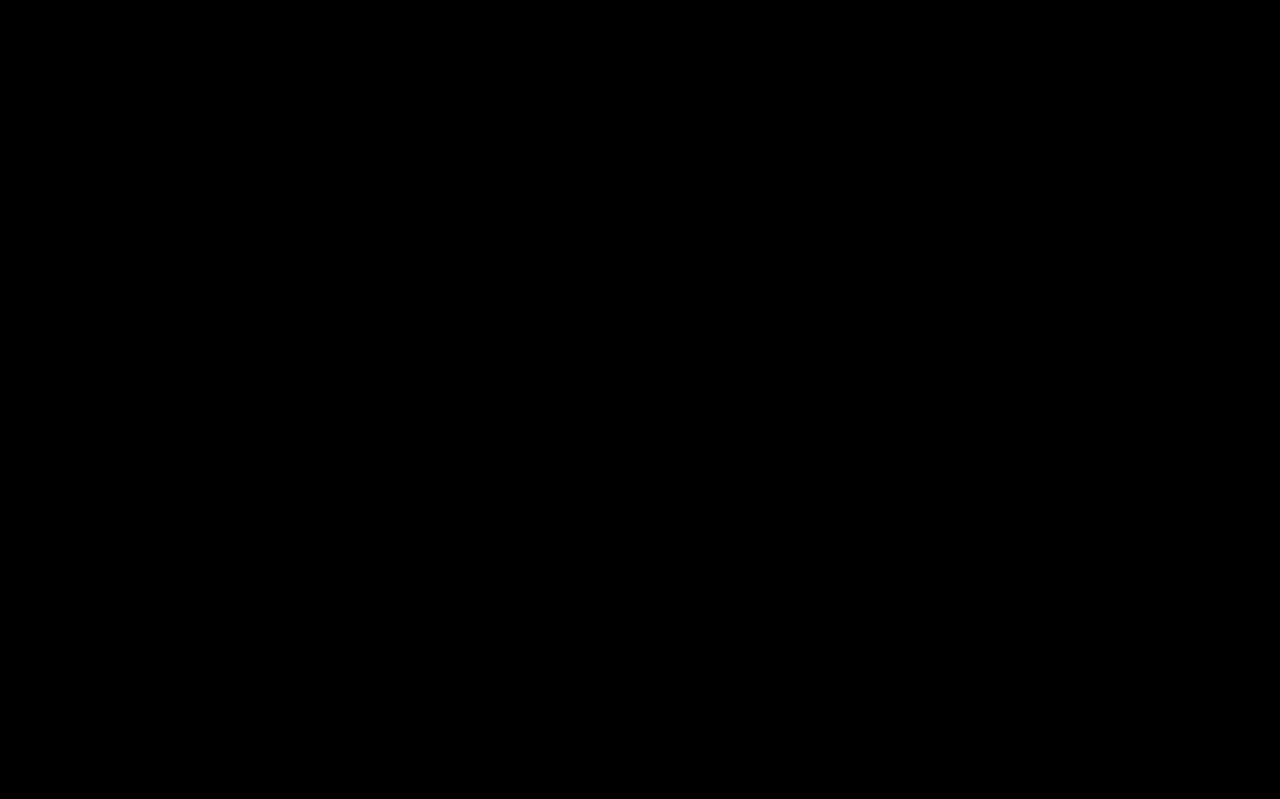
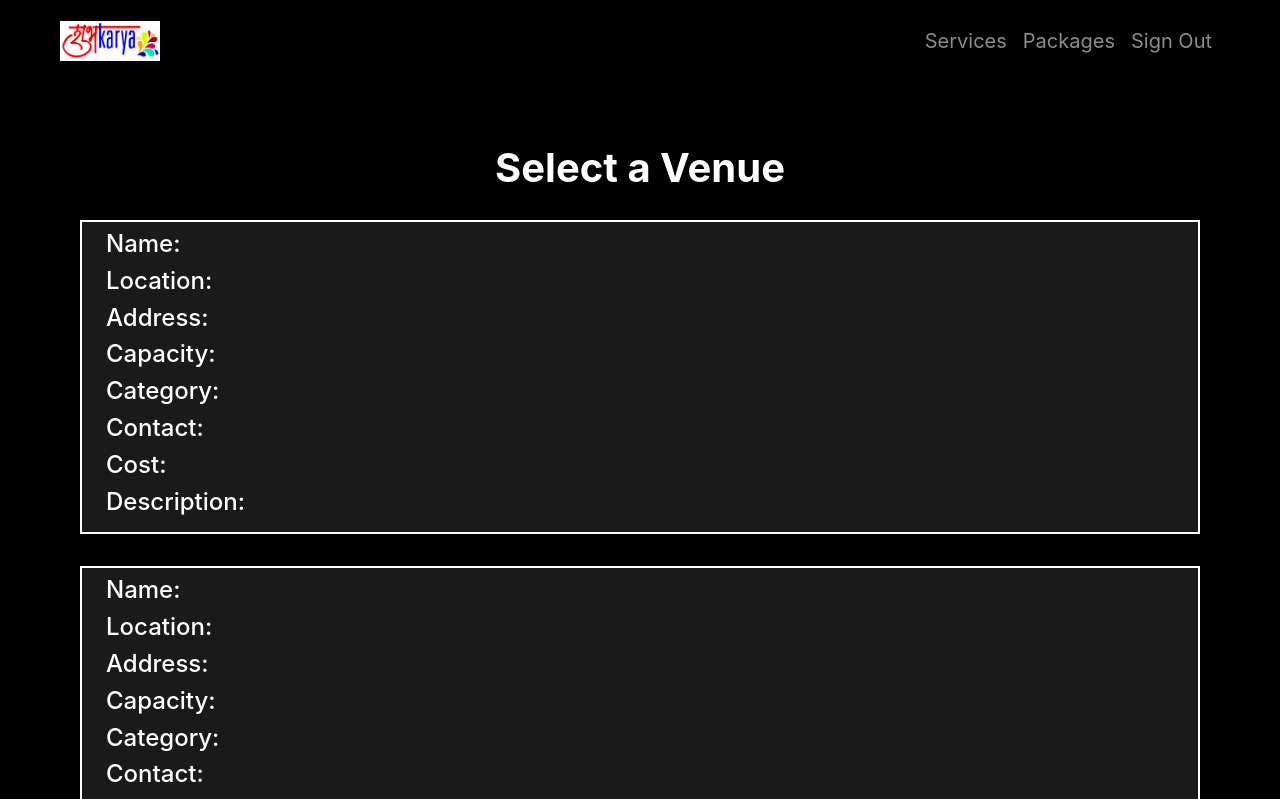
Before and after one commit to harsh7598/cdac-project, a React (Create React App) app in the folder frontend/: page /customer/bookevent/selectvenue in a window 1280 px wide. Shown: the top 799 px of the page. Built offline with nearby package versions, Linux system fonts and the light colour scheme.

Commit message:
venue and caterer page added in frontend(19/02)

```diff
--- a/frontend/src/App.js
+++ b/frontend/src/App.js
@@ -16,6 +16,8 @@
 import BookEvent from "./component/AfterLoginPage/BookEvent";
 import EditEvent from "./component/AfterLoginPage/EditEvent";
 import EmployeeRegister from "./component/login/EmployeeRegister";
+import SelectVenue from "./component/AfterLoginPage/SelectVenue";
+import SelectCaterer from "./component/AfterLoginPage/SelectCaterer";
 function App() {
 
   return (
@@ -76,6 +78,14 @@
             <NavSignOut />
             <EditEvent />
           </Route>
+          <Route exact path="/customer/bookevent/selectvenue">
+            <NavSignOut />
+            <SelectVenue />
+          </Route>
+          <Route exact path="/customer/bookevent/selectcaterer">
+            <NavSignOut />
+            <SelectCaterer />
+          </Route>
 
         </Switch>
         {/* <NavOther/> */}
--- a/frontend/src/component/AfterLoginPage/BookEvent.js
+++ b/frontend/src/component/AfterLoginPage/BookEvent.js
@@ -3,8 +3,7 @@
 const BookEvent = () => {
   const [addclass, setaddclass] = useState("");
   return (
-    <div className="backgrnd position-absolute top-50 start-50 translate-middle w-100">
-      {/* <div className={`container ${addclass}`} id="container"> */}
+    <div className="forms-container">
       <form className="Emplogin-form-in mt-3">
         <table className="col-12 mt-5">
           <thead>
@@ -42,7 +41,7 @@
           </tbody>
         </table>
         <div className="d-grid col-10 mt-3 mx-auto">
-          <Link className="btn bg-danger btn-lg text-white my-3 px-5 py-2 rounded-pill" to={""}>Proceed</Link>
+          <Link className="btn bg-danger btn-lg text-white my-3 px-5 py-2 rounded-pill" to={"/customer/bookevent/selectvenue"}>Proceed</Link>
         </div>
       </form>
 
--- a/frontend/src/component/AfterLoginPage/EditEvent.js
+++ b/frontend/src/component/AfterLoginPage/EditEvent.js
@@ -3,8 +3,7 @@
 const EditEvent = () => {
   const [addclass, setaddclass] = useState("");
   return (
-    <div className="backgrnd position-absolute top-50 start-50 translate-middle w-100">
-      {/* <div className={`container ${addclass}`} id="container"> */}
+    <div className="forms-container">
       <form className="Emplogin-form-in mt-3">
         <table className="col-12 mt-5">
           <thead>
--- a/frontend/src/component/AfterLoginPage/NavSignOut.js
+++ b/frontend/src/component/AfterLoginPage/NavSignOut.js
@@ -12,7 +12,7 @@
           <Link className="navbar-brand" to={"/"}>
             <img src={logo} alt="not found" width="100" height="40"/>
           </Link>
-          <Link className="navbar-brand fs-3" to={"/"}>Event Management System</Link>
+          {/* <Link className="navbar-brand fs-3" to={"/"}>Event Management System</Link> */}
           <button
             className="navbar-toggler"
             type="button"
--- /dev/null
+++ b/frontend/src/component/AfterLoginPage/SelectCaterer.js
@@ -0,0 +1,110 @@
+import { useEffect, useState } from 'react';
+import { Link, useHistory } from 'react-router-dom';
+import axios from "axios";
+// import employeeService from '../services/employee.service';
+
+const SelectCaterer = () => {
+
+//   const [caterers, setCaterers] = useState([]);
+
+//   const init = () => {
+//     axios.get()
+//       .then(response => {
+//         console.log('Printing Caterers data', response.data);
+//         setCaterers(response.data);
+//       })
+//       .catch(error => {
+//         console.log('Something went wrong', error);
+//       })
+//   }
+
+//   useEffect(() => {
+//     init();
+//   }, []);
+
+const caterers = [
+    {
+      id: 1
+    },
+    {
+      id: 2
+
+    },
+    {
+      id: 3
+
+    }
+  ];
+
+  return (
+
+<div className="forms-container">
+      <div className="py-5 text-white my-5">
+      <div colSpan="2" className="fw-bold pt-5 display-6">
+                Select a Caterer
+              </div>
+        <div className="py-4 list-items">
+          {caterers.map((caterer) => (
+
+            <div key={caterer.id}>
+              <Link className="nav-link text-white py-1" to={caterer.link}>
+                <div className="event__box py-2 px-2 border border-2 border-white">
+                  <h4 className="text-start px-3">Name: {caterer.name}</h4>
+                  <h4 className="text-start px-3">Contact: {caterer.contactNumber}</h4>
+                  <h4 className="text-start px-3">Speciality: {caterer.speciality}</h4>
+
+
+
+                </div>
+              </Link>
+                <br></br>
+            </div>
+
+          ))}
+        </div>
+      </div>
+    </div>
+
+
+
+
+    // <div className="container">
+    //   <h3>List of Employees</h3>
+    //   <hr/>
+    //   <div>
+    //     <Link to="/add" className="btn btn-primary mb-2">Add Employee</Link>
+    //     <table className="table table-bordered table-striped">
+    //       <thead className="thead-dark">
+    //         <tr>
+    //           <th>Name</th>
+    //           <th>Location</th>
+    //           <th>Department</th>
+    //           <th>Actions</th>
+    //         </tr>
+    //       </thead>
+    //       <tbody>
+    //       {
+    //         venues.map(employee => (
+    //           <tr key={employee.id}>
+    //             <td>{employee.name}</td>
+    //             <td>{employee.location}</td>
+    //             <td>{employee.department}</td>
+    //             <td>
+    //               <Link className="btn btn-info" to={`/employees/edit/${employee.id}`}>Update</Link>
+
+    //               {/* <button className="btn btn-danger ml-2" onClick={() => {
+    //                 handleDelete(employee.id);
+    //               }}>Delete</button> */}
+    //             </td>
+    //           </tr>
+    //         ))
+    //       }
+    //       </tbody>
+    //     </table>
+
+    //   </div>
+    // </div>
+  );
+}
+
+export default SelectCaterer;
--- /dev/null
+++ b/frontend/src/component/AfterLoginPage/SelectVenue.js
@@ -0,0 +1,121 @@
+import { useEffect, useState } from 'react';
+import { Link, useHistory } from 'react-router-dom';
+import axios from "axios";
+// import employeeService from '../services/employee.service';
+
+const SelectVenue = () => {
+
+//   const [venues, setVenues] = useState([]);
+
+//   const init = () => {
+//     axios.get()
+//       .then(response => {
+//         console.log('Printing Venues data', response.data);
+//         setVenues(response.data);
+//       })
+//       .catch(error => {
+//         console.log('Something went wrong', error);
+//       })
+//   }
+
+//   useEffect(() => {
+//     init();
+//   }, []);
+
+const venues = [
+    {
+      id: 1,
+      icon: <p className="commonIcons2" />,
+      heading: "Book Event",
+      link: "bookevent"
+    },
+    {
+      id: 2,
+      icon: <p className="commonIcons2" />,
+      heading: "View Event",
+      link: "viewevent"
+    },
+    {
+      id: 3,
+      icon: <p className="commonIcons2" />,
+      heading: "Edit Event Information",
+      link: "editevent"
+    }
+  ];
+
+  return (
+
+<div className="forms-container">
+      <div className="py-5 text-white my-5">
+      <div colSpan="2" className="fw-bold pt-5 display-6">
+                Select a Venue
+              </div>
+        <div className="py-4 list-items">
+          {venues.map((venue) => (
+
+            <div key={venue.id}>
+              <Link className="nav-link text-white py-1" to={"/customer/bookevent/selectcaterer"}>
+                <div className="event__box py-2 px-2 border border-2 border-white">
+                  <h4 className="text-start px-3">Name: {venue.name}</h4>
+                  <h4 className="text-start px-3">Location: {venue.location}</h4>
+                  <h4 className="text-start px-3">Address: {venue.address}</h4>
+                  <h4 className="text-start px-3">Capacity: {venue.maxCapacity}</h4>
+                  <h4 className="text-start px-3">Category: {venue.category}</h4>
+                  <h4 className="text-start px-3">Contact: {venue.contact}</h4>
+                  <h4 className="text-start px-3">Cost: {venue.cost}</h4>
+                  <h4 className="text-start px-3">Description: {venue.description}</h4>
+
+
+                </div>
+              </Link>
+                <br></br>
+            </div>
+
+          ))}
+        </div>
+      </div>
+    </div>
+
+
+
+
+    // <div className="container">
+    //   <h3>List of Employees</h3>
+    //   <hr/>
+    //   <div>
+    //     <Link to="/add" className="btn btn-primary mb-2">Add Employee</Link>
+    //     <table className="table table-bordered table-striped">
+    //       <thead className="thead-dark">
+    //         <tr>
+    //           <th>Name</th>
+    //           <th>Location</th>
+    //           <th>Department</th>
+    //           <th>Actions</th>
+    //         </tr>
+    //       </thead>
+    //       <tbody>
+    //       {
+    //         venues.map(employee => (
+    //           <tr key={employee.id}>
+    //             <td>{employee.name}</td>
+    //             <td>{employee.location}</td>
+    //             <td>{employee.department}</td>
+    //             <td>
+    //               <Link className="btn btn-info" to={`/employees/edit/${employee.id}`}>Update</Link>
+
+    //               {/* <button className="btn btn-danger ml-2" onClick={() => {
+    //                 handleDelete(employee.id);
+    //               }}>Delete</button> */}
+    //             </td>
+    //           </tr>
+    //         ))
+    //       }
+    //       </tbody>
+    //     </table>
+
+    //   </div>
+    // </div>
+  );
+}
+
+export default SelectVenue;
--- a/frontend/src/component/boxes.css
+++ b/frontend/src/component/boxes.css
@@ -28,6 +28,35 @@
     background-color: #1f1a1a;
     color: white;
   }
+
+  /* ----------------------------------------------------------- */
+
+  .event__box {
+    background: #1a1a1a;
+    transition: all 0.5s linear;
+  }
+  .event__box:hover {
+    background: #fc1f1f;
+
+    }
+
+  .event__box:hover .commonIcons {
+    color: #fff;
+  }
+
+  .event__box:hover .btn {
+    background-color: #1f1a1a;
+    color: rgb(0, 0, 0);
+  }
+
+  .list-items{
+    width: 90%;
+    margin: 0;
+    position: absolute;
+    left: 5%;
+  }
+
+
   .btn{
     transition: all 0.5s linear;
   }
--- a/frontend/src/component/login/LoginRegister.css
+++ b/frontend/src/component/login/LoginRegister.css
@@ -17,6 +17,32 @@
   background-color: #fff;
   min-height: 100vh;
   overflow: hidden;
+}
+
+.Emplogin-form-in {
+  /* background-color: #d60614; */
+  background: linear-gradient(
+  180deg,
+  #500101 5%,
+  #000000 90%);
+
+  display: flex;
+  align-items: center;
+  justify-content: center;
+  flex-direction: column;
+  padding: 0 20%;
+  height: 100%;
+  text-align: center;
+  color: white;
+
+}
+
+input {
+  background-color: #eee;
+  border: none;
+  padding: 12px 15px;
+  margin: 8px 0;
+  width: 100%;
 }
 
 .forms-container {
```
Also changed, not shown: frontend/src/component/AfterLoginPage/CustomerWelcome.js (+3 -6 lines), frontend/src/component/login/CustLoginRegister.js (+0 -16 lines).
